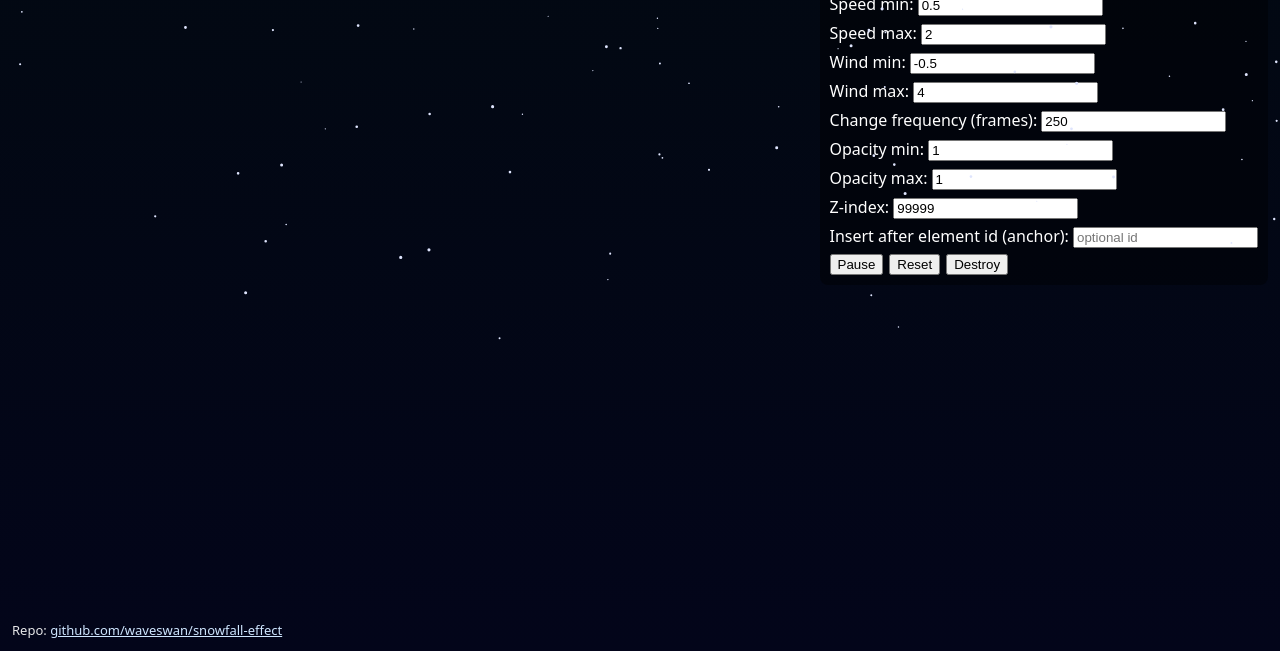
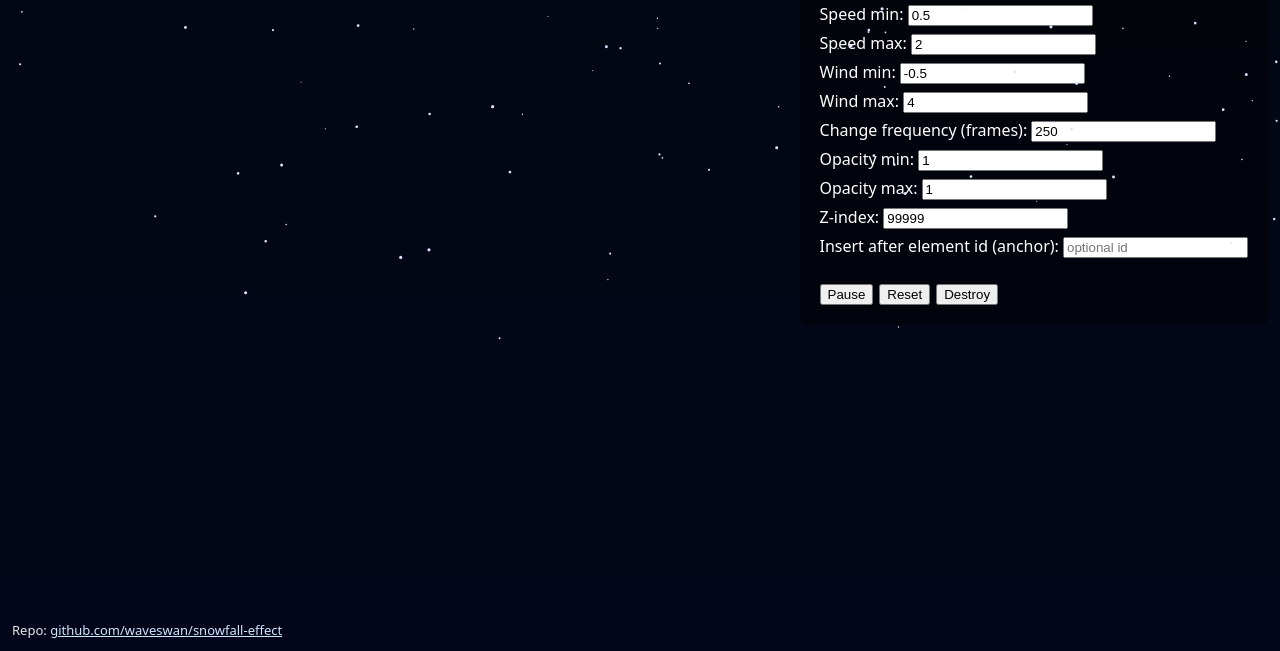
Before and after one commit to waveswan/snowfall-effect, a website: page docs/index.html in a window 1280 px wide. Shown: the part 149-800 px from the top of the page. Drawn offline with Linux system fonts and the light colour scheme.

Commit message:
Update index.html

```diff
--- a/docs/index.html
+++ b/docs/index.html
@@ -22,7 +22,7 @@
   </div>
 
   <div class="controls">
-    <div style="display:flex;flex-direction:column;gap:6px;min-width:220px;">
+    <div style="display:flex;flex-direction:column;gap:6px;min-width:220px;padding:10px;">
       <label>Snowflake count: <input id="cfg-snowflakeCount" type="number" min="0" step="1" value="250" /></label>
       <label>Color: <input id="cfg-color" type="color" value="#dee4fd" /></label>
       <label>Radius min: <input id="cfg-radius-min" type="number" step="0.1" value="0.5" /></label>
@@ -36,7 +36,7 @@
       <label>Opacity max: <input id="cfg-opacity-max" type="number" step="0.1" value="1" /></label>
         <label>Z-index: <input id="cfg-zindex" type="number" step="1" value="99999" /></label>
         <label>Insert after element id (anchor): <input id="cfg-anchor-id" type="text" placeholder="optional id" /></label>
-      <div style="display:flex;gap:6px;">
+      <div style="display:flex;gap:6px;margin-top:20px;">
         <button id="toggle">Pause</button>
         <button id="reset">Reset</button>
         <button id="destroy">Destroy</button>
```
